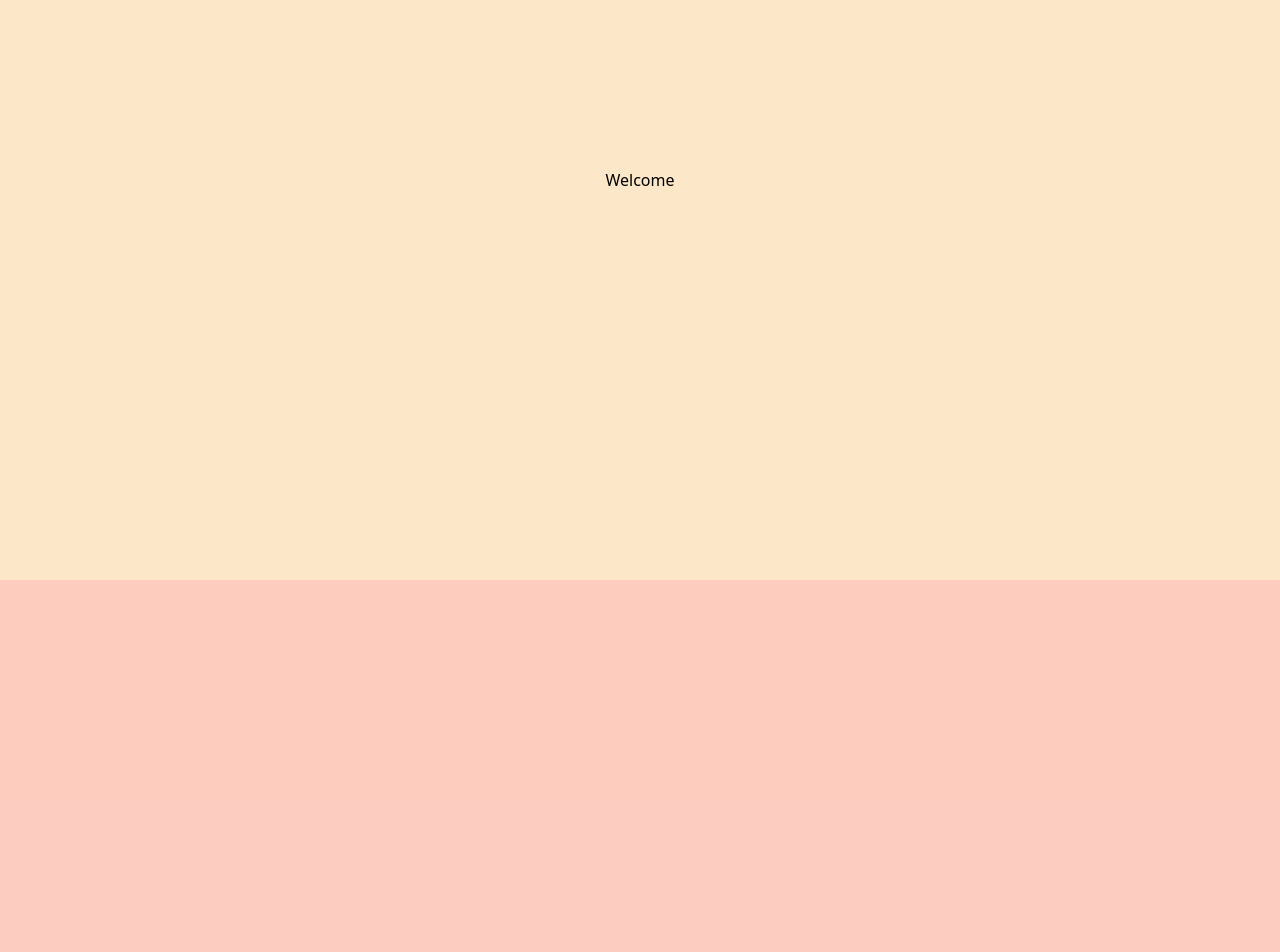
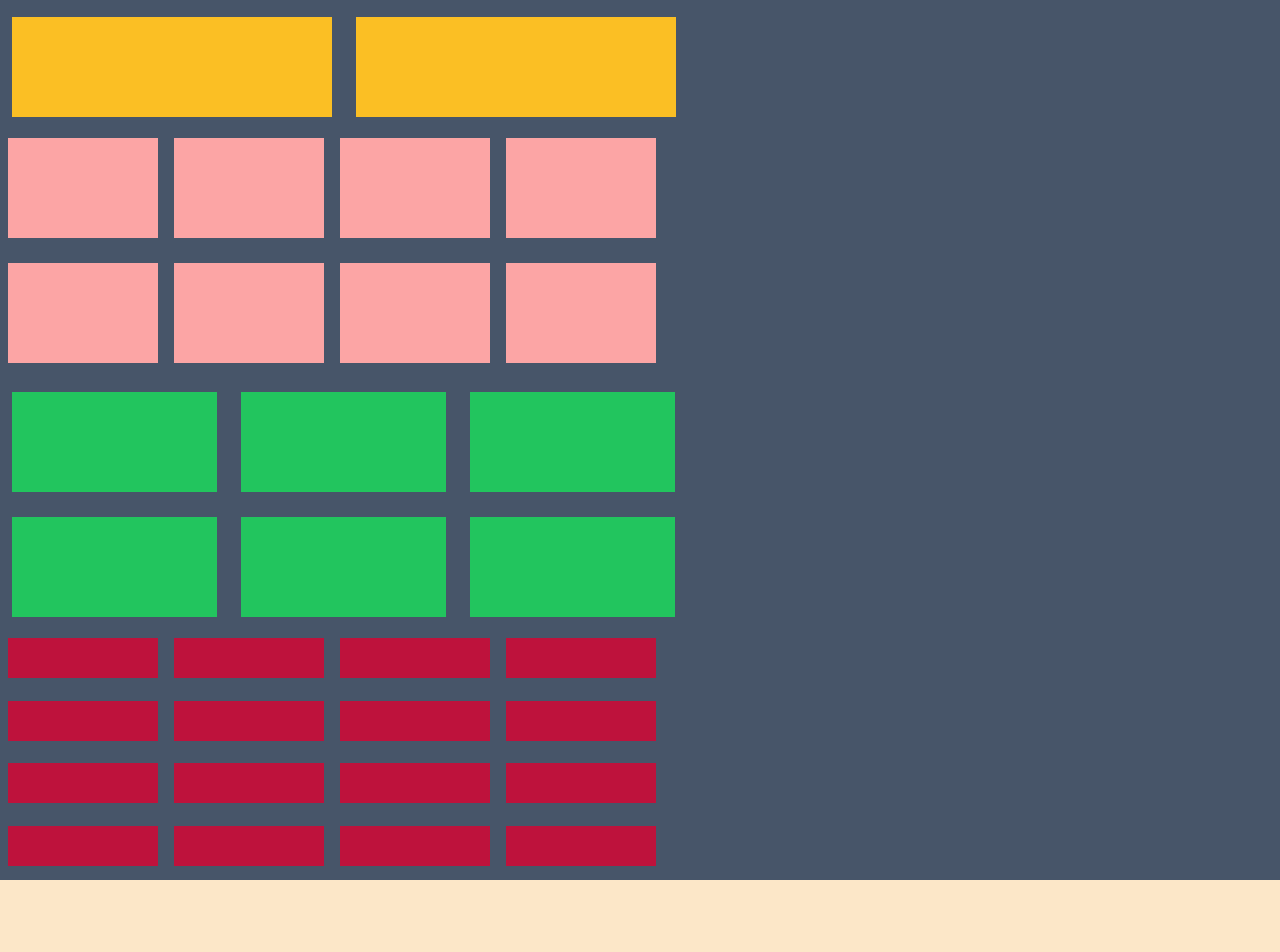
Before and after one commit to ACYDWARE/ven-turista-web, a Next.js app: page / in a window 1280 px wide. Shown: the part 220-1172 px from the top of the page. Built offline with nearby package versions, Linux system fonts and the light colour scheme.

Commit message:
Main fancy

```diff
--- a/app/components/Navbar/Navbar.tsx
+++ b/app/components/Navbar/Navbar.tsx
@@ -52,9 +52,9 @@ const Navbar = ({ openNav }: Props) => {
             <div className='hidden lg:block md:mx-auto md:w-auto md:h-auto md:gap-1 md:text-[10px] '>
               <ul className='flex gap-4'>
                 {MenuNav.map((data) => <>
-                  <div className='nav-menu'>
+                  <li className='nav-menu'>
                     <Link href={data.link}>{data.name}</Link>
-                  </div>
+                  </li>
                 </>)}
                 {/* <div className='nav-menu'>
                                 <Link href={'/#'}>Hogar</Link>
--- /dev/null
+++ b/app/components/main/Main.tsx
@@ -0,0 +1,52 @@
+export default function Main() {
+  return <>
+    <div>
+      <div className='flex flex-col items-center w-[100%] h-[800px] '>
+        <div className='bg-slate-600 w-[100%] flex flex-wrap mt-[100px]'>
+          <div className='box flex flex-wrap'>
+            <div className='boxA bg-amber-400'></div>
+            <div className='boxA bg-amber-400'></div>
+            <div className='boxA bg-amber-400'></div>
+            <div className='boxA bg-amber-400'></div>
+          </div>
+          <div className='box flex flex-wrap'>
+            <div className='boxB bg-red-300'></div>
+            <div className='boxB bg-red-300'></div>
+            <div className='boxB bg-red-300'></div>
+            <div className='boxB bg-red-300'></div>
+            <div className='boxB bg-red-300'></div>
+            <div className='boxB bg-red-300'></div>
+            <div className='boxB bg-red-300'></div>
+            <div className='boxB bg-red-300'></div>
+          </div>
+          <div className='box  flex flex-wrap'>
+            <div className='boxC bg-green-500'></div>
+            <div className='boxC bg-green-500'></div>
+            <div className='boxC bg-green-500'></div>
+            <div className='boxC bg-green-500'></div>
+            <div className='boxC bg-green-500'></div>
+            <div className='boxC bg-green-500'></div>
+          </div>
+          <div className='box  flex flex-wrap'>
+            <div className='boxD bg-rose-700'></div>
+            <div className='boxD bg-rose-700'></div>
+            <div className='boxD bg-rose-700'></div>
+            <div className='boxD bg-rose-700'></div>
+            <div className='boxD bg-rose-700'></div>
+            <div className='boxD bg-rose-700'></div>
+            <div className='boxD bg-rose-700'></div>
+            <div className='boxD bg-rose-700'></div>
+            <div className='boxD bg-rose-700'></div>
+            <div className='boxD bg-rose-700'></div>
+            <div className='boxD bg-rose-700'></div>
+            <div className='boxD bg-rose-700'></div>
+            <div className='boxD bg-rose-700'></div>
+            <div className='boxD bg-rose-700'></div>
+            <div className='boxD bg-rose-700'></div>
+            <div className='boxD bg-rose-700'></div>
+          </div>
+        </div>
+      </div>
+    </div >
+  </>
+}
--- a/pages/index.tsx
+++ b/pages/index.tsx
@@ -1,7 +1,9 @@
-import React, { useState } from 'react'
+import React, { useState } from 'react';
+import Main from "../app/components/main/Main";
 
 const Index = () => {
   return <>
+    <Main></Main>
     <div className="bg-primary bg-opacity-30 h-screen flex items-center justify-center">
       <h1>Welcome</h1>
     </div>
--- a/styles/globals.css
+++ b/styles/globals.css
@@ -10,4 +10,21 @@
     .nav-link-mobile{
         @apply relative mb-[3rem] cursor-pointer text-[25px] text-black dark:text-white hover:text-tertiary duration-200 font-semibold w-fit md:block after:block after:content-[''] after:absolute after:h-[3px] after:w-full after:scale-x-0 after:hover:scale-x-100 after:transition after:duration-200 after:origin-center;
     }
+
+
+    .box{
+        @apply w-[700px] h-[250px]
+    }
+    .boxA{
+        @apply w-[320px] h-[100px] m-3 hover:scale-110 hover:m-[14px]  transition-all duration-[0.4s] ease-out
+    }
+    .boxB{
+        @apply w-[150px] h-[100px] m-2 hover:scale-110 hover:m-[14px] transition-all duration-[0.4s] ease-out
+    }
+    .boxC{
+        @apply w-[205px] h-[100px] m-3 hover:scale-110 hover:m-[14px] transition-all duration-[0.4s] ease-out
+    }
+    .boxD{
+        @apply w-[150px] h-[40px] m-2 hover:scale-110 hover:m-[14px] transition-all duration-[0.4s] ease-out
+    }
 }
```
